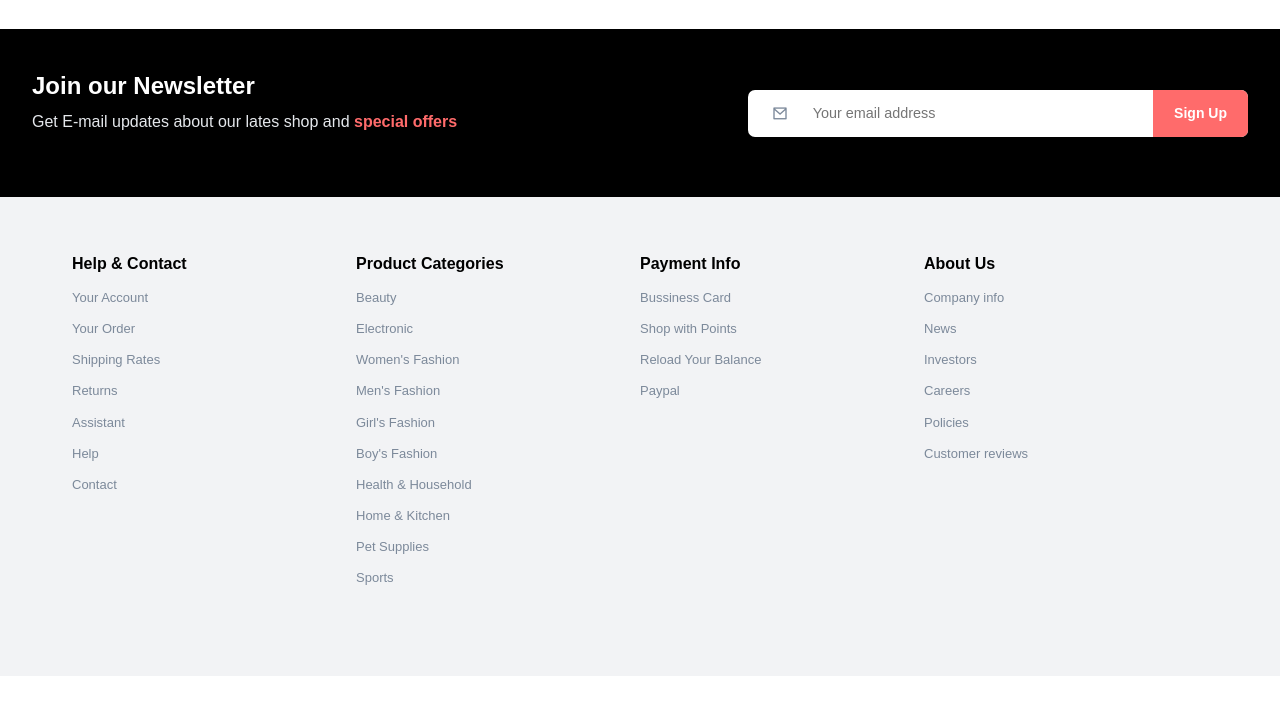
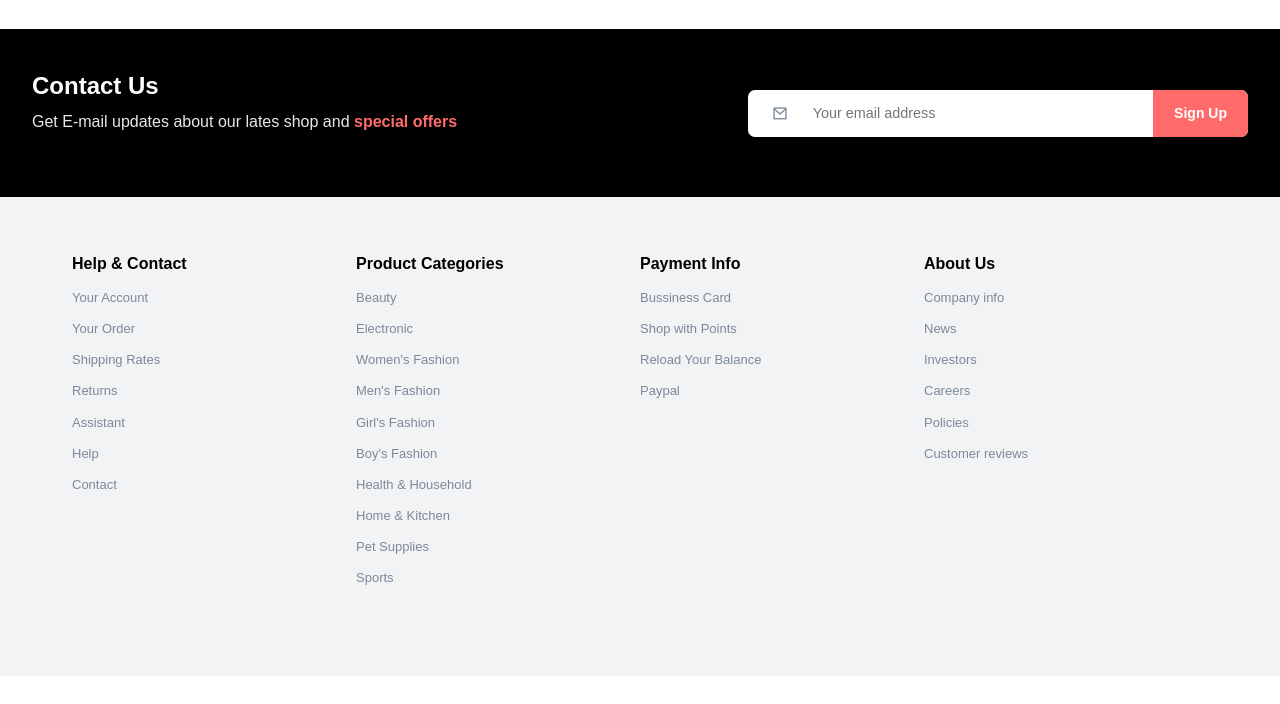
Before and after one commit to DuongThanhTaii/tiemtaphoacuaemmmmm, a plain HTML site: page index.html in a window 1280 px wide. Shown: the part 5546-6250 px from the top of the page. Drawn offline with nearby package versions, Linux system fonts and the light colour scheme.

Commit message:
index.html

```diff
--- a/index.html
+++ b/index.html
@@ -1934,7 +1934,7 @@
                     <div class="wrapper">
                         <div class="box">
                             <div class="content">
-                                <h3>Join our Newsletter</h3>
+                                <h3>Contact Us</h3>
                                 <p>Get E-mail updates about our lates shop and <strong>special offers</strong> </p>
                             </div>
                             <form action="" class="search">
```
